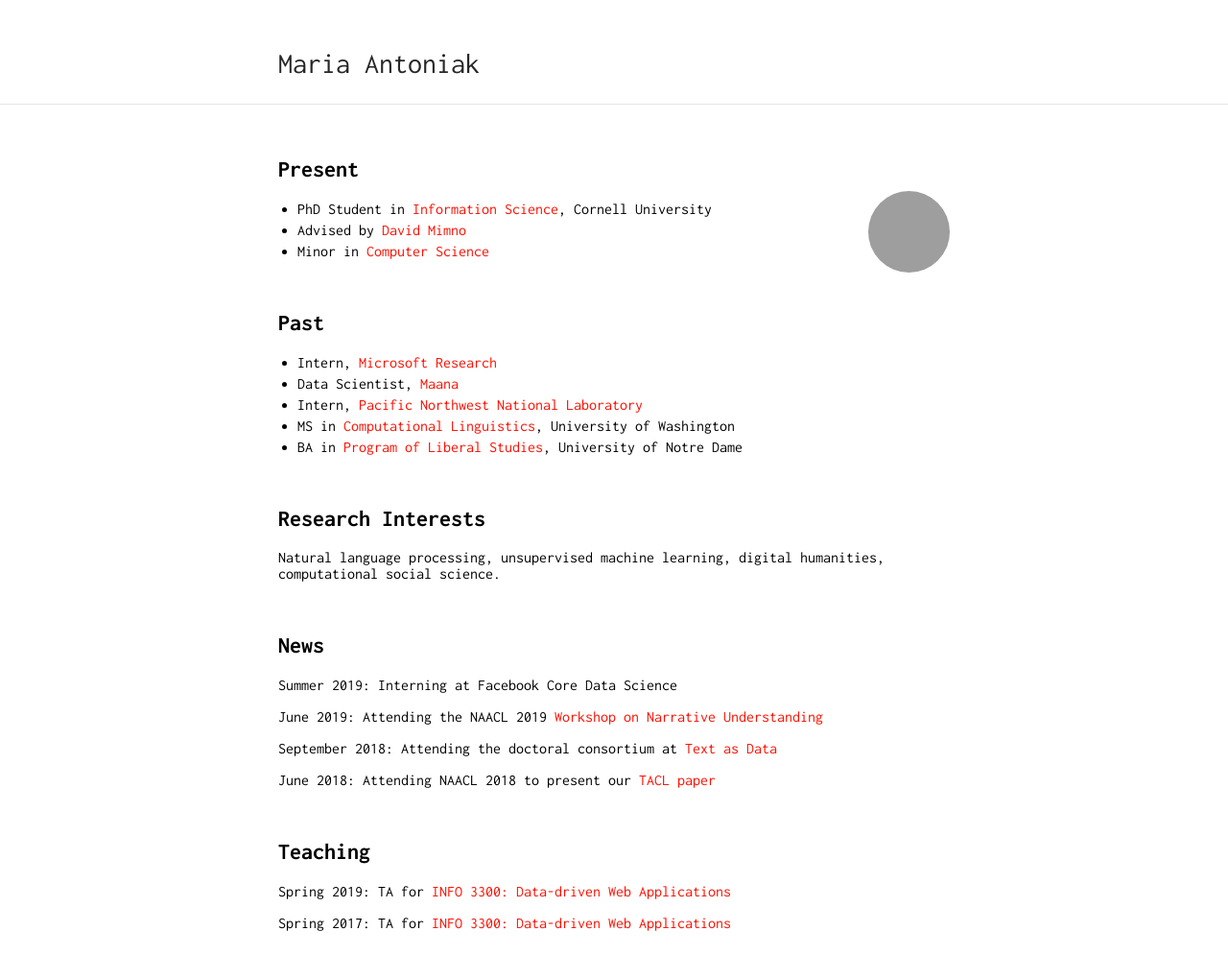
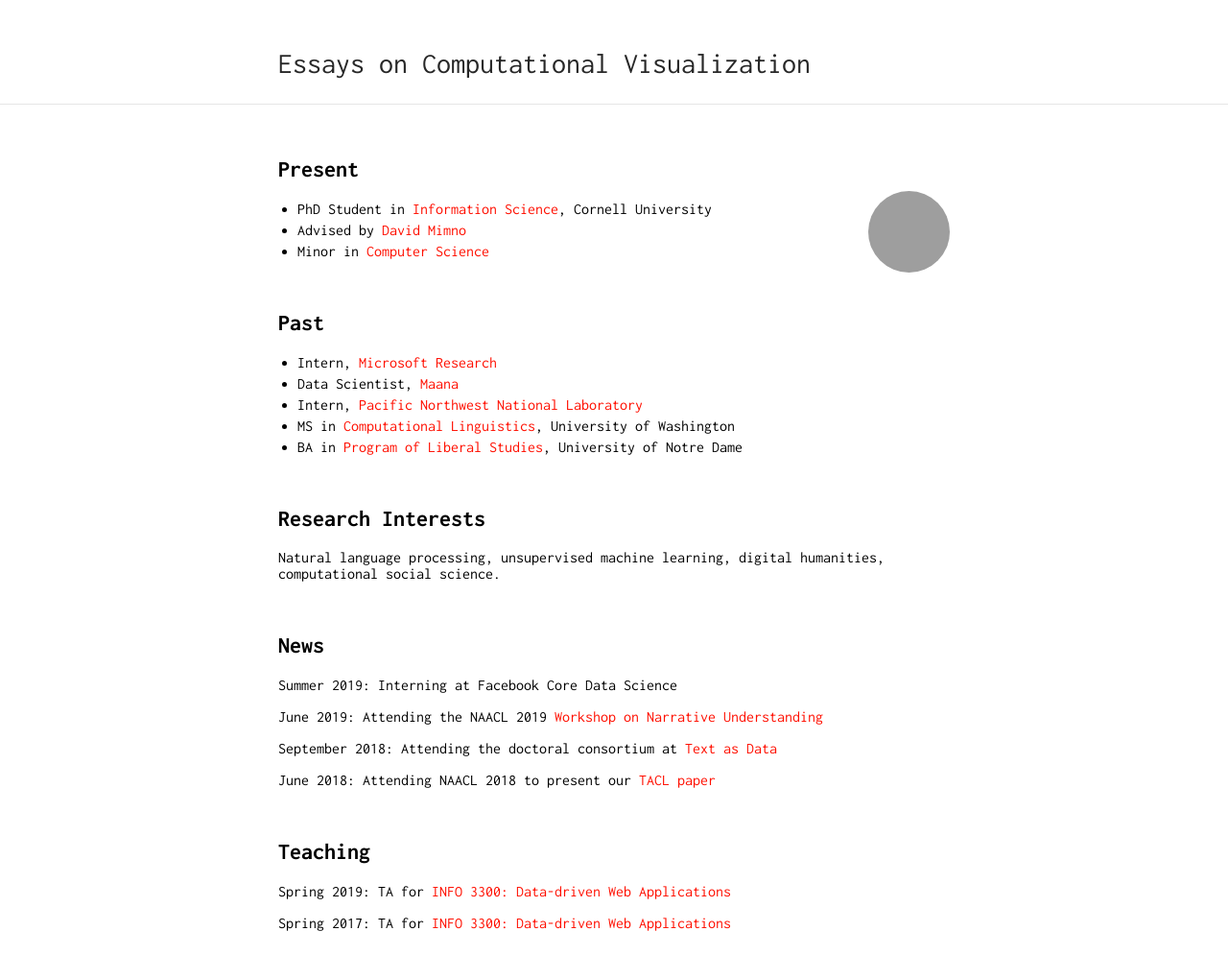
Before and after one commit to panda-swaroop/panda-swaroop.github.io, a Jekyll site: the page built from index.md, in a window 1280 px wide. Shown: the whole page at 96% size. Built offline with Jekyll 4.4.1, drawn with Linux system fonts in a browser that asks for light colours; grey boxes are pictures that could not be loaded.

Commit message:
Update _config.yml

```diff
--- a/_config.yml
+++ b/_config.yml
@@ -1,5 +1,5 @@
-title: Maria Antoniak
-url: "https://maria-antoniak.github.io/"
+title: Essays on Computational Visualization
+url: "https://essaysoncompviz.github.io/"
 baseurl: ""
 
 markdown: kramdown
```
